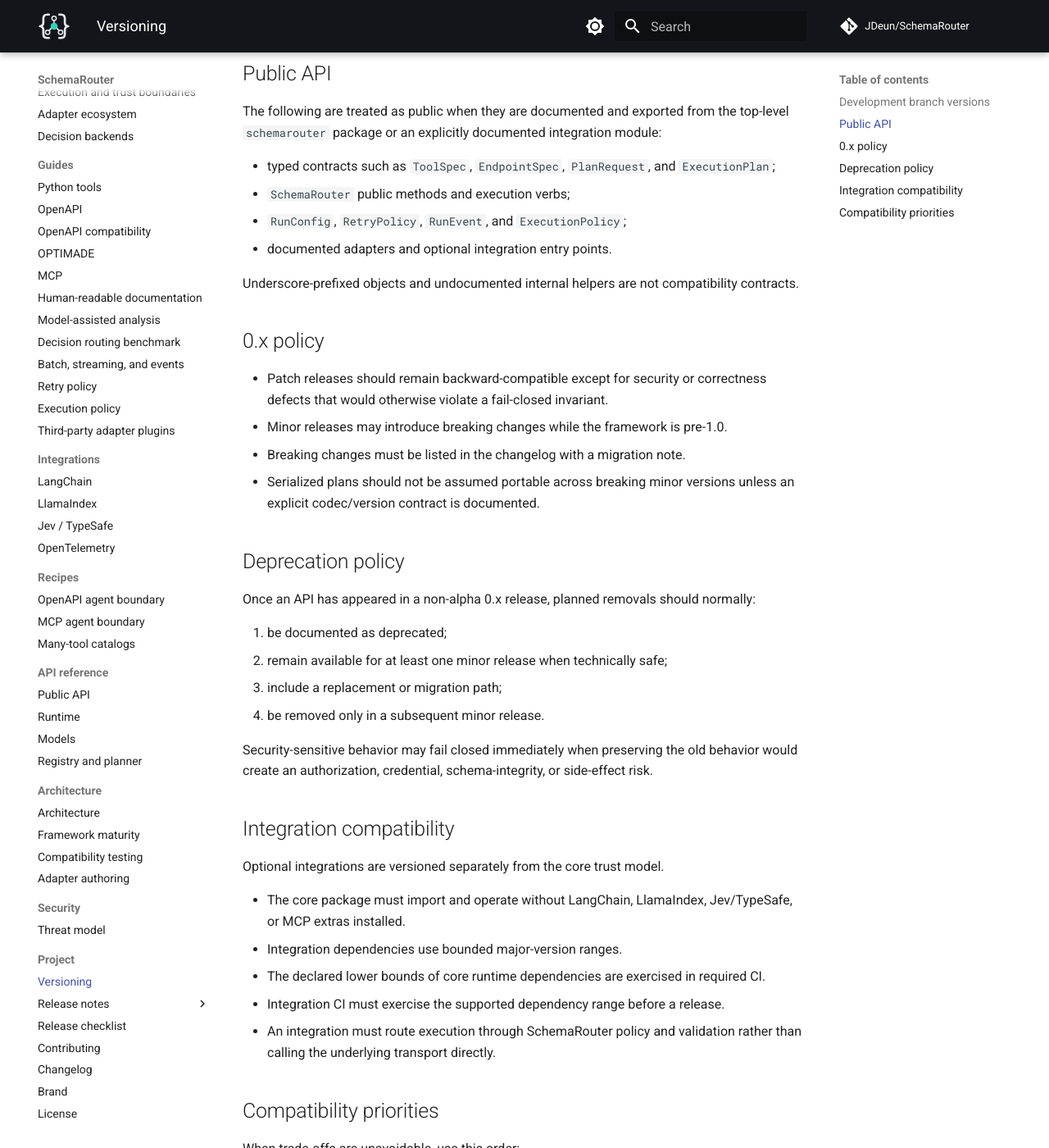
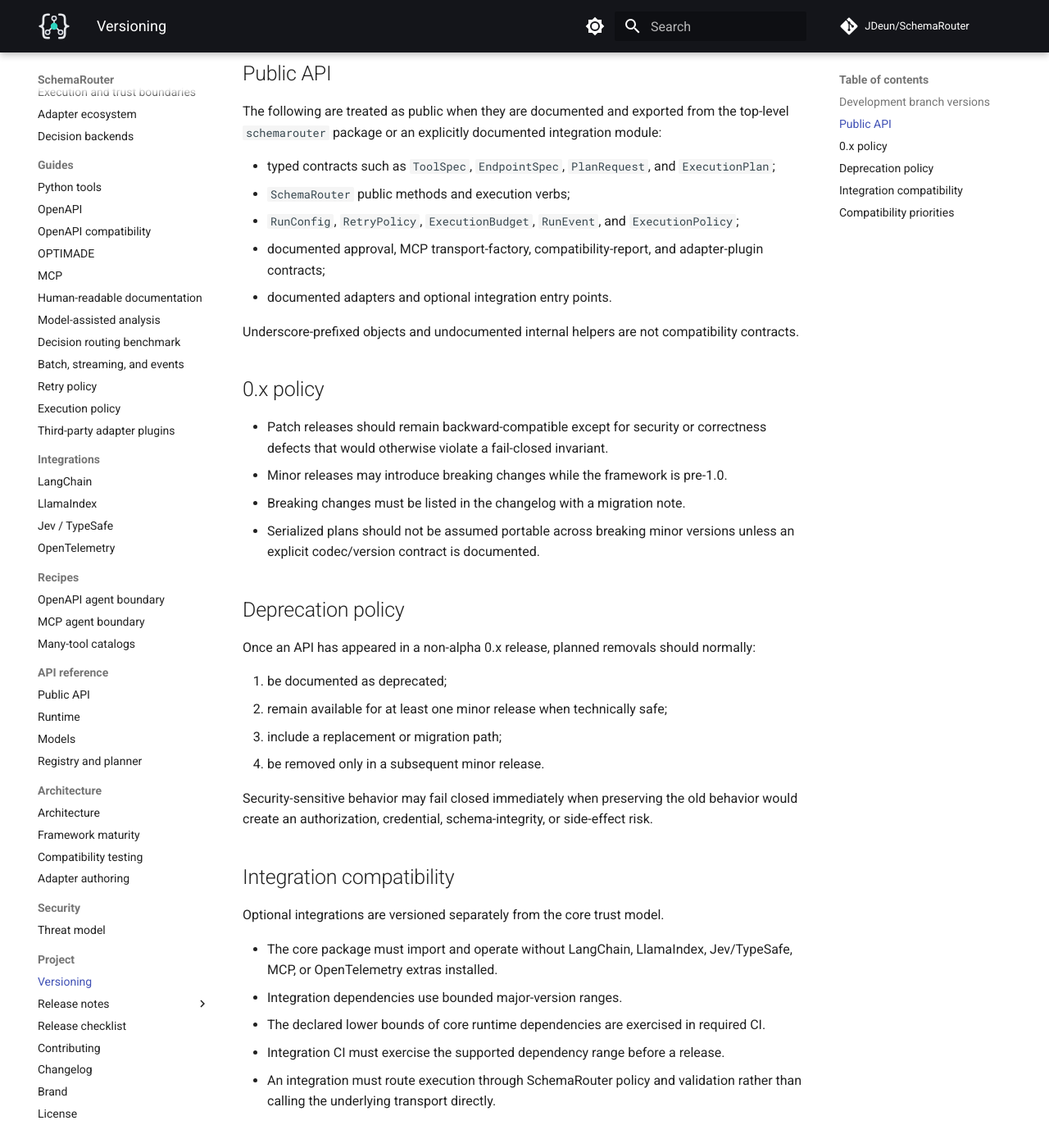
Before and after one commit to JDeun/SchemaRouter, an MkDocs documentation site: the page built from docs/versioning.md, in a window 1280 px wide and 1400 px high, scrolled down 517 px. Shown: the whole window at 82% size. Built offline with MkDocs 1.6.1 and Material for MkDocs 9.7.7, drawn with Linux system fonts in a browser that asks for light colours; comment, search, counter and statistics services are not loaded.

Commit message:
docs: include new public production contracts in compatibility policy

```diff
--- a/docs/versioning.md
+++ b/docs/versioning.md
@@ -22,7 +22,8 @@ The following are treated as public when they are documented and exported from t
 
 - typed contracts such as `ToolSpec`, `EndpointSpec`, `PlanRequest`, and `ExecutionPlan`;
 - `SchemaRouter` public methods and execution verbs;
-- `RunConfig`, `RetryPolicy`, `RunEvent`, and `ExecutionPolicy`;
+- `RunConfig`, `RetryPolicy`, `ExecutionBudget`, `RunEvent`, and `ExecutionPolicy`;
+- documented approval, MCP transport-factory, compatibility-report, and adapter-plugin contracts;
 - documented adapters and optional integration entry points.
 
 Underscore-prefixed objects and undocumented internal helpers are not compatibility contracts.
@@ -52,8 +53,8 @@ create an authorization, credential, schema-integrity, or side-effect risk.
 
 Optional integrations are versioned separately from the core trust model.
 
-- The core package must import and operate without LangChain, LlamaIndex, Jev/TypeSafe, or MCP
-  extras installed.
+- The core package must import and operate without LangChain, LlamaIndex, Jev/TypeSafe, MCP, or
+  OpenTelemetry extras installed.
 - Integration dependencies use bounded major-version ranges.
 - The declared lower bounds of core runtime dependencies are exercised in required CI.
 - Integration CI must exercise the supported dependency range before a release.
```
